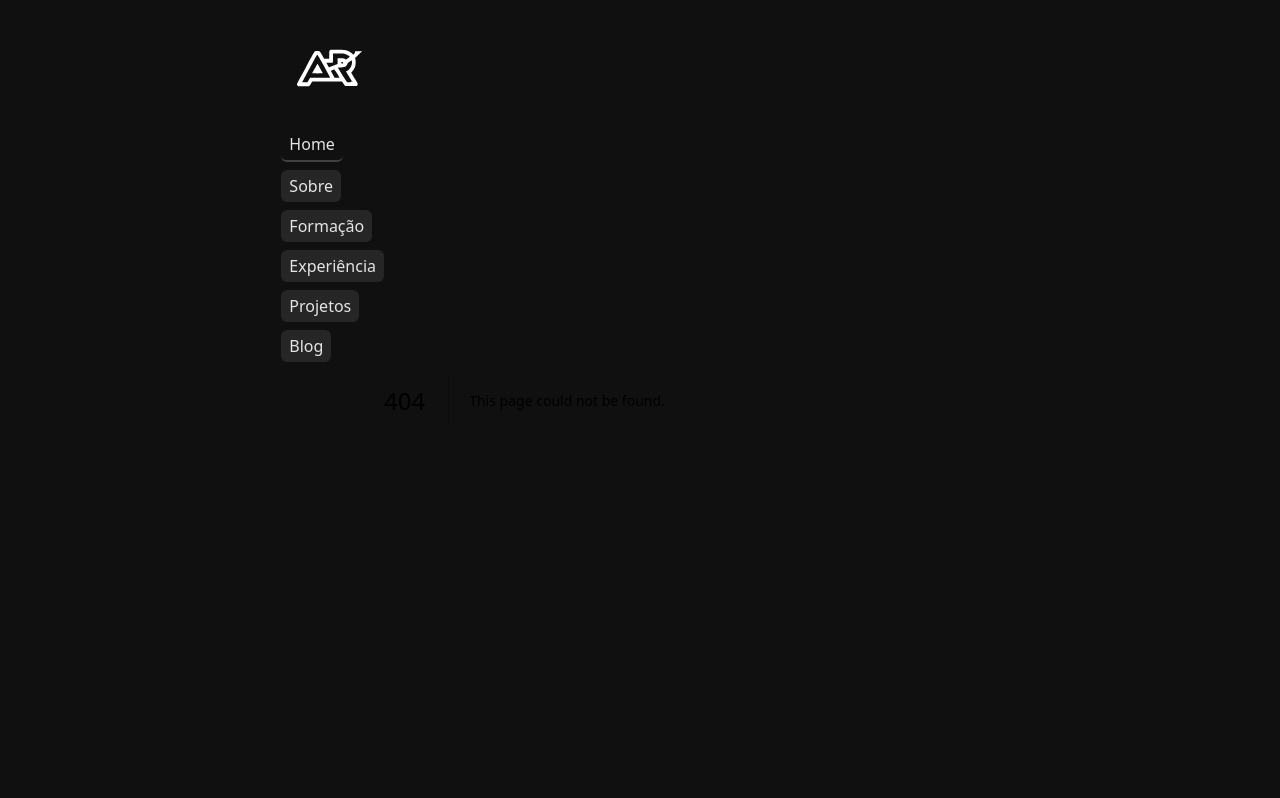
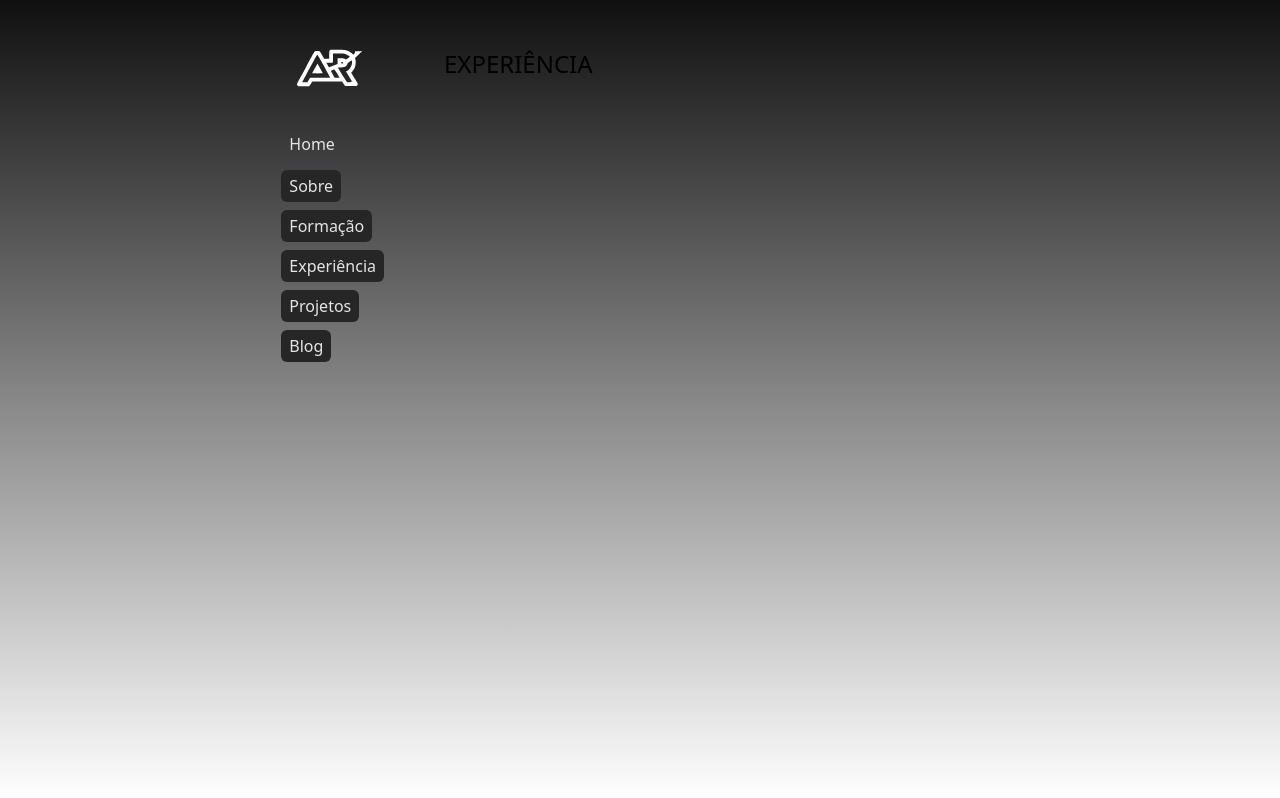
Before and after one commit to rafaapcode/portfolio-new, a Next.js app: page /experience in a window 1280 px wide. Before the commit this address had no page. Built offline with nearby package versions, Linux system fonts and the light colour scheme.

Commit message:
feat: begin the experience section

```diff
--- /dev/null
+++ b/app/experience/page.jsx
@@ -0,0 +1,13 @@
+"use client";
+
+import Title from "../components/title";
+
+export default function Experience() {
+
+
+  return (
+    <section className="w-full lg:w-[70%] h-[80%] lg:h-screen md:h-screen px-5">
+      <Title title='Experiência' />
+    </section>
+  );
+}
```
